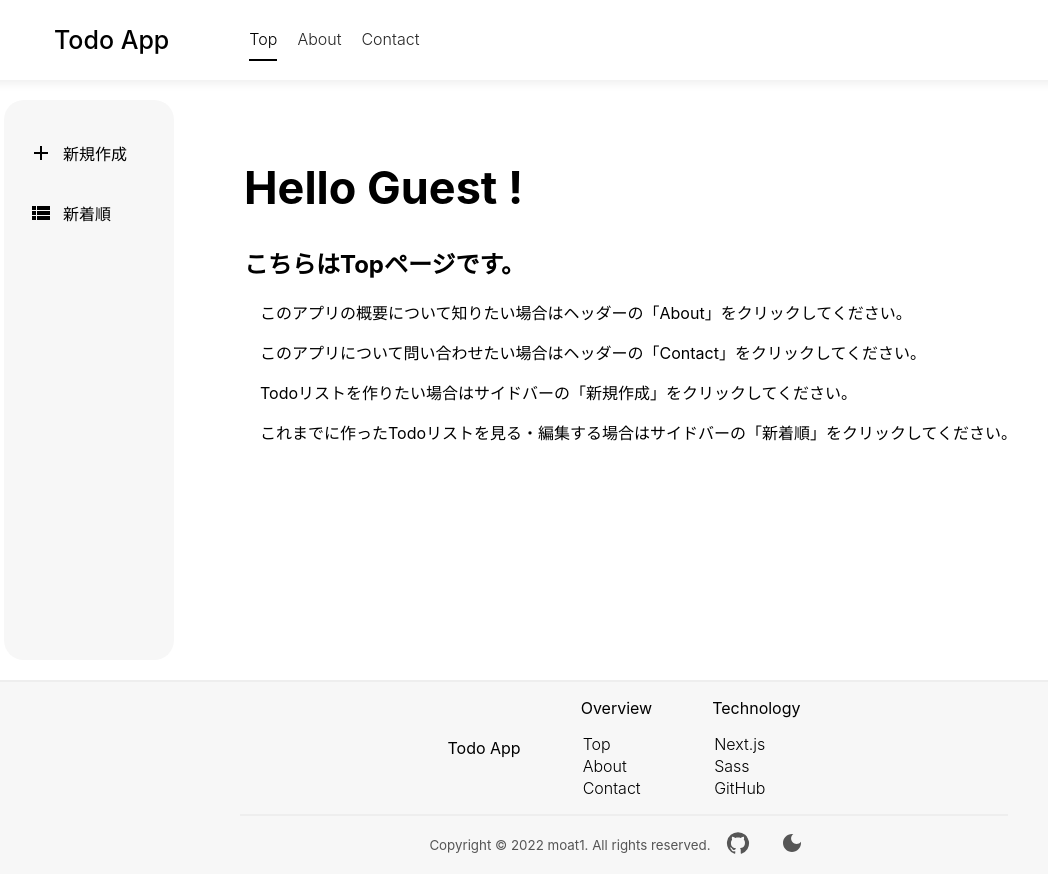
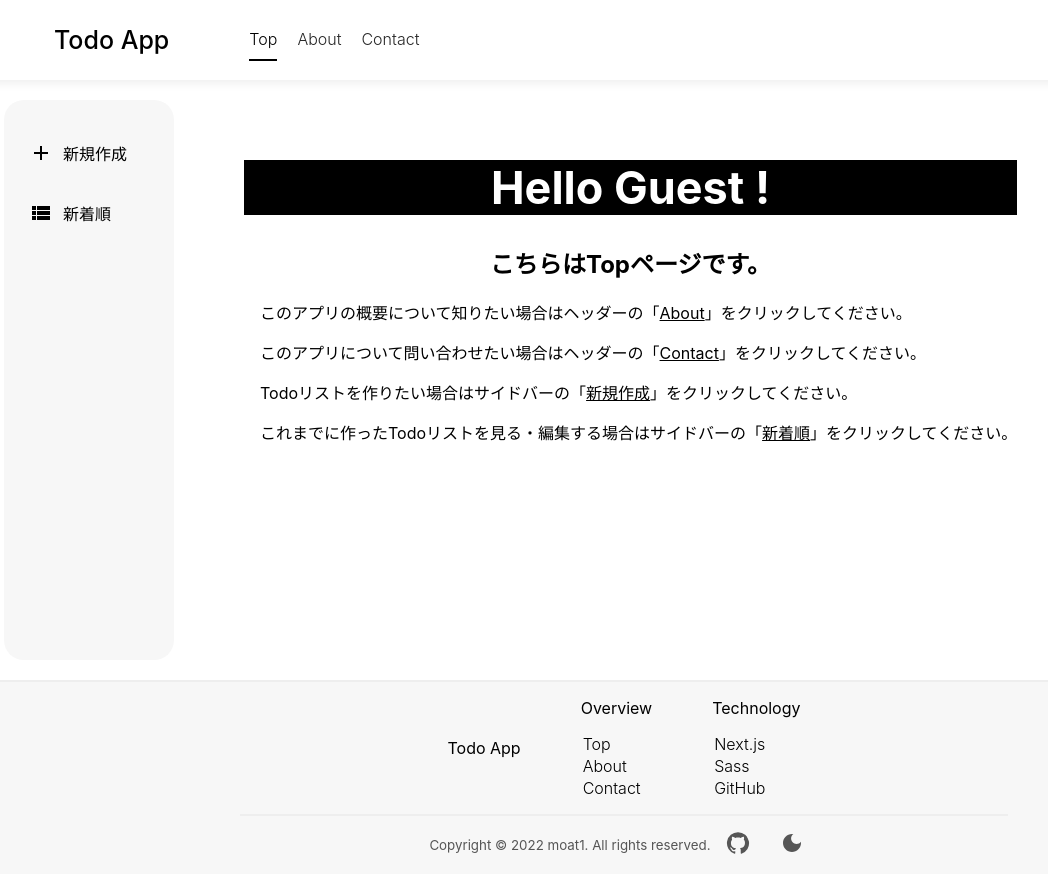
Before and after one commit to moat1/TodoApplication, a Next.js app: page /top in a window 1280 px wide. Shown: the whole page, without its empty margins (16-1064 px from the left). Built offline with nearby package versions, Linux system fonts and the light colour scheme.

Commit message:
レイアウトの修正とリンクの追加

```diff
--- a/src/pages/top/index.jsx
+++ b/src/pages/top/index.jsx
@@ -3,6 +3,7 @@ import classes from '/src/styles/Home.module.css';
 import { Header } from '/src/components/Header';
 import { Footer } from '/src/components/Footer';
 import { Sidebar } from '/src/components/Sidebar';
+import Link from 'next/link';
 
 export default function Home() {
   return (
@@ -18,16 +19,35 @@ export default function Home() {
           <h1>Hello Guest !</h1>
           <h2>こちらはTopページです。</h2>
           <p>
-            このアプリの概要について知りたい場合はヘッダーの「About」をクリックしてください。
+            このアプリの概要について知りたい場合はヘッダーの「
+            <Link className={classes.topLink} href='/about'>
+              About
+            </Link>
+            」をクリックしてください。
           </p>
           <p>
-            このアプリについて問い合わせたい場合はヘッダーの「Contact」をクリックしてください。
+            このアプリについて問い合わせたい場合はヘッダーの「
+            <Link className={classes.topLink} href='/contact'>
+              Contact
+            </Link>
+            」をクリックしてください。
           </p>
           <p>
-            Todoリストを作りたい場合はサイドバーの「新規作成」をクリックしてください。
+            Todoリストを作りたい場合はサイドバーの「
+            <Link
+              className={classes.topLink}
+              href='/top/sidebar/create_new_post'
+            >
+              新規作成
+            </Link>
+            」をクリックしてください。
           </p>
           <p>
-            これまでに作ったTodoリストを見る・編集する場合はサイドバーの「新着順」をクリックしてください。
+            これまでに作ったTodoリストを見る・編集する場合はサイドバーの「
+            <Link className={classes.topLink} href='/top/sidebar/latest'>
+              新着順
+            </Link>
+            」をクリックしてください。
           </p>
         </div>
       </div>
--- a/src/styles/Home.module.css
+++ b/src/styles/Home.module.css
@@ -11,6 +11,22 @@
 .topContents {
   margin: 50px;
 }
+.topContents h1 {
+  display: flex;
+  justify-content: center;
+  background-color: black;
+  color: white;
+}
+.topContents h2 {
+  display: flex;
+  justify-content: center;
+}
 .topContents p {
   text-indent: 1rem;
 }
+.topLink {
+  text-decoration: underline;
+}
+.topLink:hover {
+  color: rgb(0, 136, 255);
+}
```
Also changed, not shown: src/components/Form/Form.module.css (+7 -7 lines).
